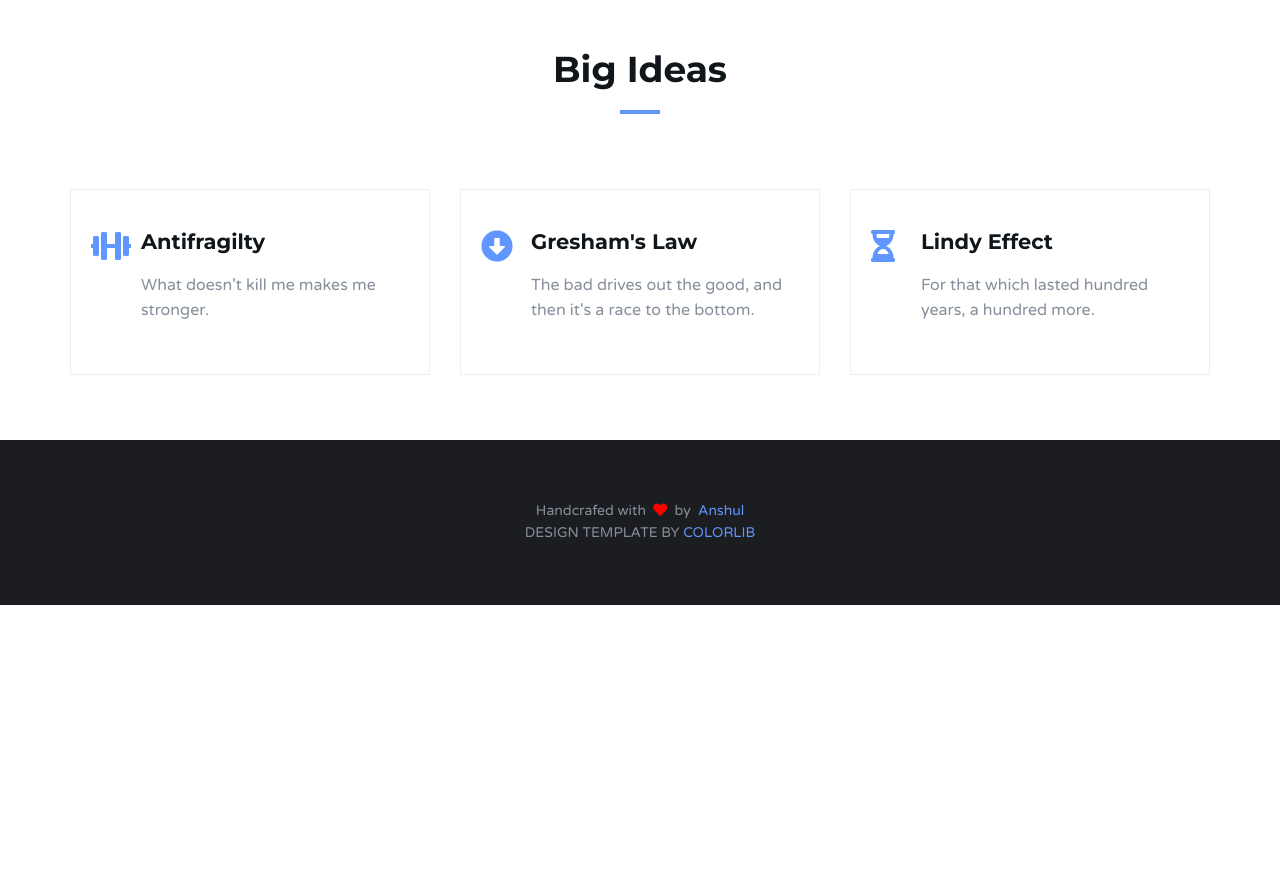
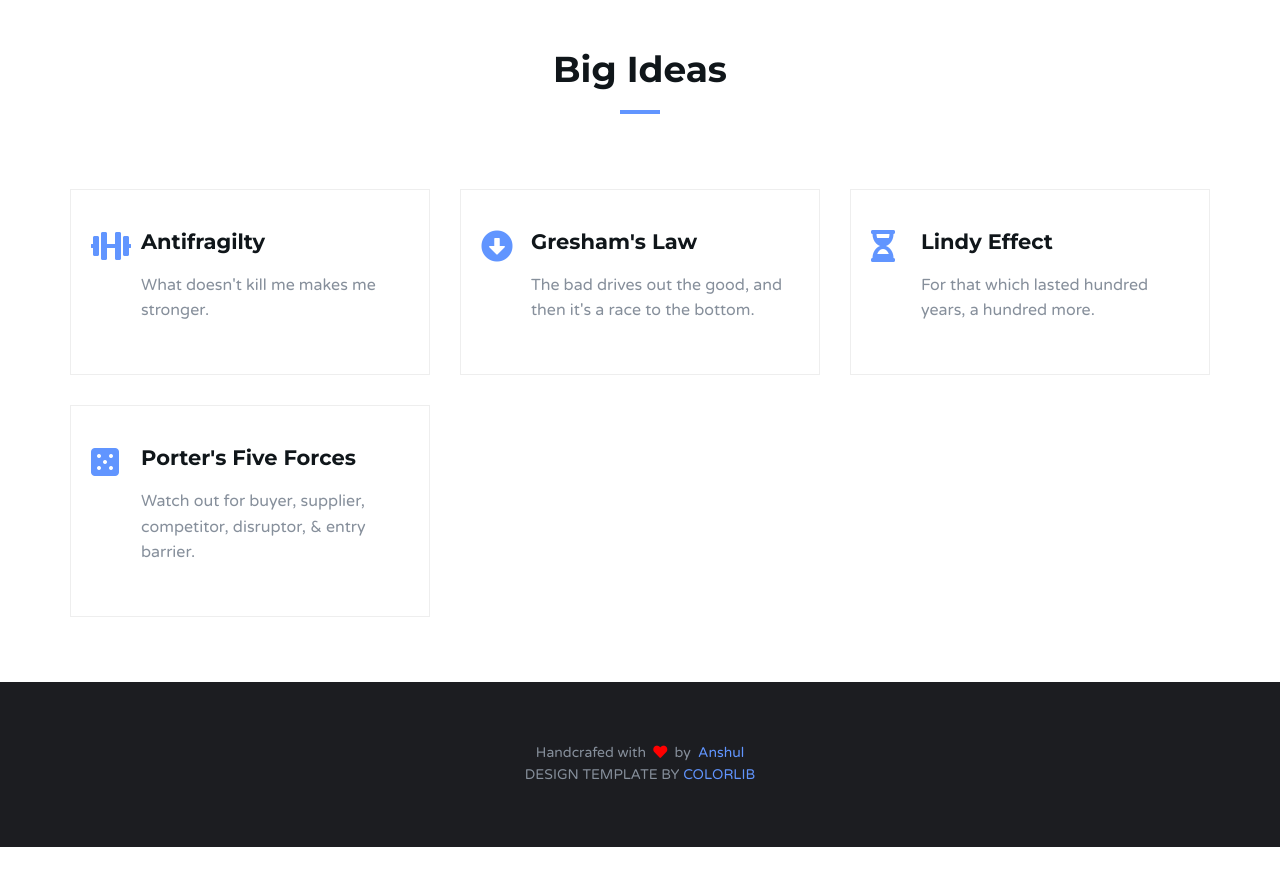
Before and after one commit to anshulkhare7/BigIdeasWebsite, a Jekyll site: the page built from index.html, in a window 1280 px wide. Shown: the top 886 px of the page. Built offline with Jekyll 4.4.1, drawn with Linux system fonts in a browser that asks for light colours; nearby versions of some CDN libraries.

Commit message:
added porter's five forces

```diff
--- a/_data/ideas.yml
+++ b/_data/ideas.yml
@@ -9,3 +9,7 @@
 - icon: "fas fa-hourglass-half"
   title:  "Lindy Effect"
   description: "For that which lasted hundred years, a hundred more."
+
+- icon: "fas fa-dice-five"
+  title:  "Porter's Five Forces"
+  description: "Watch out for buyer, supplier, competitor, disruptor, & entry barrier."
```
